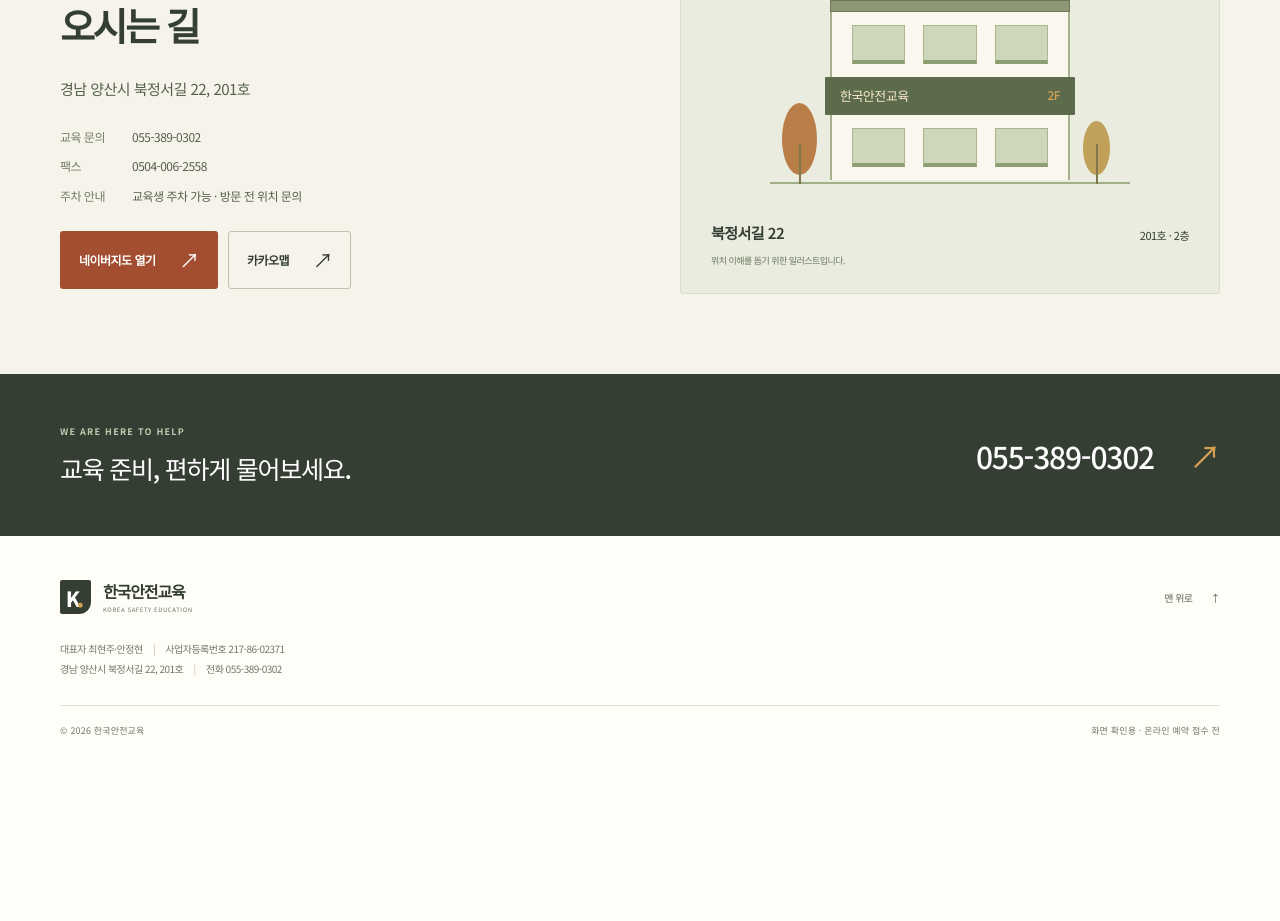
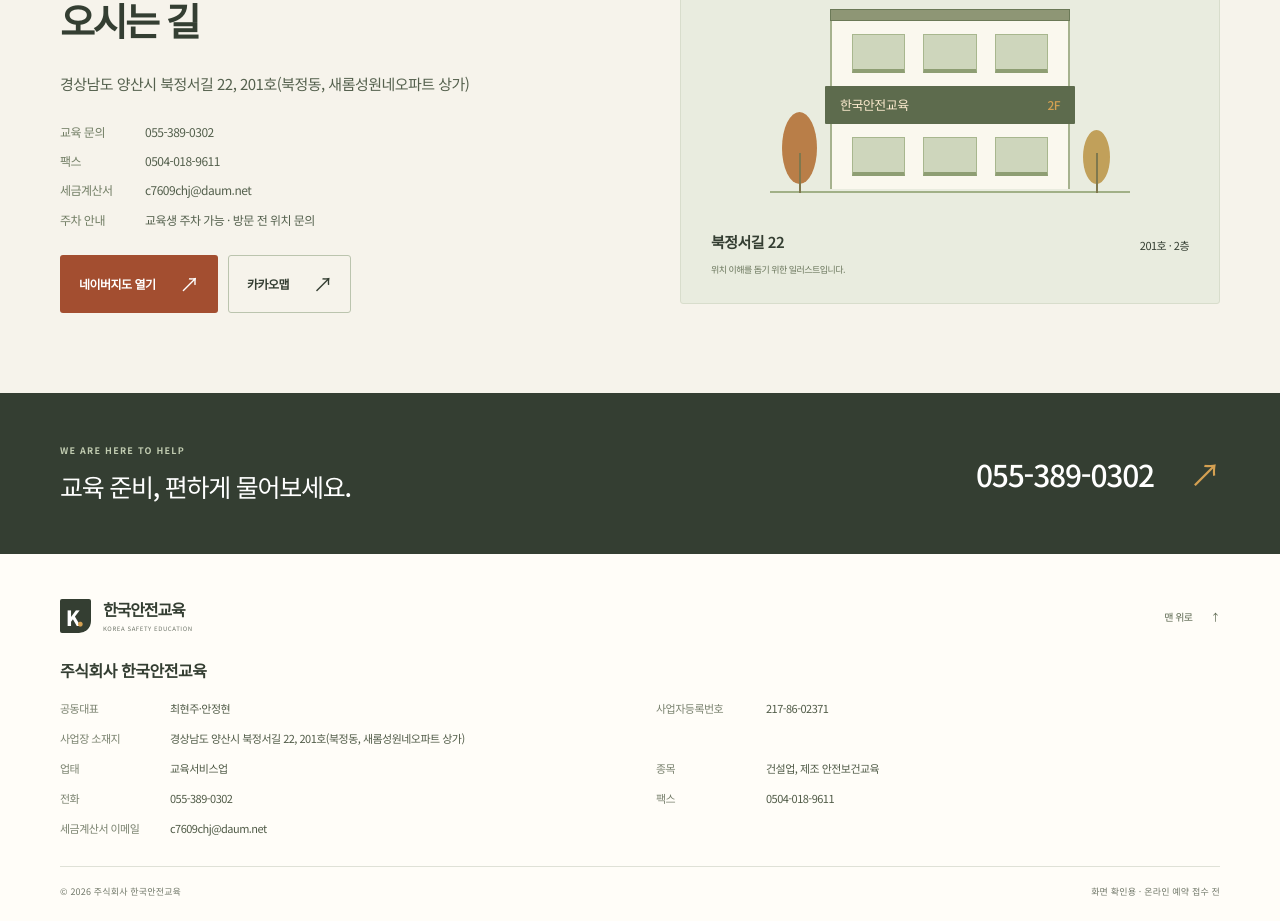
Before and after one commit to c7609chj8-dot/korea-safety-education, a Next.js app: page / in a window 1280 px wide. Shown: the part 3180-4101 px from the top of the page. Before the commit the page ends 3940 px from the top, so only its background shows below. Built offline with nearby package versions, Linux system fonts and the light colour scheme.

Commit message:
Update public company information from business registration certificate

```diff
--- a/app/globals.css
+++ b/app/globals.css
@@ -460,7 +460,20 @@ body { background: var(--paper); }
 .pause-symbol { height: 11px; width: 8px; border-inline: 2px solid currentColor; }
 .play-symbol { height: 0; width: 0; border-block: 6px solid transparent; border-left: 9px solid currentColor; margin-left: 2px; }
 .slider-disclaimer { padding: 0 22px 15px; color: #78816c; font-size: 9px; line-height: 1.7; word-break: keep-all; }
+.location-address { word-break: keep-all; overflow-wrap: anywhere; }
+.location-info dt { min-width: 61px; }
+.location-info dd { min-width: 0; overflow-wrap: anywhere; }
+.footer-company h2 { font-size: 16px; font-weight: 600; line-height: 1.6; letter-spacing: -.03em; }
+.footer-business-info { display: grid; grid-template-columns: 1fr 1fr; column-gap: 32px; row-gap: 9px; margin: 15px 0 0; font-size: 11px; line-height: 1.9; }
+.footer-business-info > div { display: flex; align-items: baseline; gap: 14px; min-width: 0; }
+.footer-business-info dt { flex: 0 0 96px; color: #7a826f; }
+.footer-business-info dd { margin: 0; min-width: 0; color: #505b47; overflow-wrap: anywhere; word-break: keep-all; }
+.footer-business-info .business-address, .footer-business-info .business-email { grid-column: 1 / -1; }
+.footer-business-info a:hover, .location-info a:hover { text-decoration: underline; text-underline-offset: 3px; }
 @media (max-width: 800px) {
+  .footer-business-info { grid-template-columns: 1fr; gap: 9px; }
+  .footer-business-info > div { gap: 10px; }
+  .footer-business-info dt { flex-basis: 94px; font-size: 10px; }
   .hero-slider { align-self: auto; }
   .slider-topline { padding: 12px 16px; }
   .slider-topline > span:first-child { font-size: 8px; }
--- a/app/page.tsx
+++ b/app/page.tsx
@@ -1,10 +1,10 @@
 import { Header } from '../components/header';
 import { HeroSlider } from '../components/hero-slider';
 import { ScheduleDemo } from '../components/schedule-demo';
+import { company } from '../lib/company';
 
-const address = '경남 양산시 북정서길 22, 201호';
-const naverMap = `https://map.naver.com/p/search/${encodeURIComponent(address)}`;
-const kakaoMap = `https://map.kakao.com/link/search/${encodeURIComponent(address)}`;
+const naverMap = `https://map.naver.com/p/search/${encodeURIComponent(company.shortAddress)}`;
+const kakaoMap = `https://map.kakao.com/link/search/${encodeURIComponent(company.shortAddress)}`;
 const faqs = [
   ['교육은 몇 시간인가요?', '건설업 기초안전보건교육은 4시간 과정으로 안내하고 있습니다. 평일은 13:00~17:00, 토요일은 사전 예약제로 09:00~13:00에 운영합니다. 방문 전 운영 여부를 확인해 주세요.'],
   ['당일 현장 접수도 가능한가요?', '현장 접수가 가능합니다. 다만 교육 운영 여부와 접수 가능 인원은 방문 전 055-389-0302로 확인해 주세요. 토요일은 사전 예약이 필요합니다.'],
@@ -26,7 +26,7 @@ export default function Home() {
             <p className="hero-tagline">현장의 첫걸음, 안전에서 시작합니다.</p>
             <p className="hero-description">교육시간과 준비물을 확인하고 편하게 문의하세요.<br />한국안전교육이 접수부터 교육까지 안내합니다.</p>
             <div className="hero-actions"><a href="#schedule" className="button button-dark">교육 일정 확인하기 <span aria-hidden="true">↗</span></a><a href="tel:0553890302" className="hero-phone">전화로 문의하기 <span aria-hidden="true">→</span></a></div>
-            <p className="hero-location"><span className="location-dot" aria-hidden="true" />경남 양산시 북정서길 22, 201호</p>
+            <p className="hero-location"><span className="location-dot" aria-hidden="true" />{company.shortAddress}</p>
           </div>
           <HeroSlider />
         </div>
@@ -55,13 +55,27 @@ export default function Home() {
       <section className="section container faq-section" id="faq"><div className="faq-intro"><p className="eyebrow">FREQUENTLY ASKED</p><h2>궁금한 점을<br />먼저 확인하세요.</h2><p>찾으시는 답변이 없으신가요?</p><a href="tel:0553890302" className="text-link">전화 상담하기 <span aria-hidden="true">↗</span></a></div><div className="faq-list">{faqs.map(([q, a], i) => <details key={q}><summary><span className="faq-number">0{i + 1}</span>{q}<span className="faq-plus" aria-hidden="true" /></summary><p>{a}</p></details>)}</div></section>
 
       <section className="location-section" id="location"><div className="container location-grid">
-        <div><p className="eyebrow">COME VISIT US</p><h2>한국안전교육으로<br />오시는 길</h2><p className="location-address">{address}</p><dl className="location-info"><div><dt>교육 문의</dt><dd><a href="tel:0553890302">055-389-0302</a></dd></div><div><dt>팩스</dt><dd>0504-006-2558</dd></div><div><dt>주차 안내</dt><dd>교육생 주차 가능 · 방문 전 위치 문의</dd></div></dl><div className="map-links"><a className="button button-dark" href={naverMap} target="_blank" rel="noopener noreferrer">네이버지도 열기 <span aria-hidden="true">↗</span></a><a className="button button-outline" href={kakaoMap} target="_blank" rel="noopener noreferrer">카카오맵 <span aria-hidden="true">↗</span></a></div></div>
+        <div><p className="eyebrow">COME VISIT US</p><h2>한국안전교육으로<br />오시는 길</h2><p className="location-address">{company.address}</p><dl className="location-info"><div><dt>교육 문의</dt><dd><a href={company.phoneHref}>{company.phone}</a></dd></div><div><dt>팩스</dt><dd>{company.fax}</dd></div><div><dt>세금계산서</dt><dd><a href={`mailto:${company.invoiceEmail}`}>{company.invoiceEmail}</a></dd></div><div><dt>주차 안내</dt><dd>교육생 주차 가능 · 방문 전 위치 문의</dd></div></dl><div className="map-links"><a className="button button-dark" href={naverMap} target="_blank" rel="noopener noreferrer">네이버지도 열기 <span aria-hidden="true">↗</span></a><a className="button button-outline" href={kakaoMap} target="_blank" rel="noopener noreferrer">카카오맵 <span aria-hidden="true">↗</span></a></div></div>
         <div className="location-card"><div className="location-card-top"><span>한국안전교육</span><span>YANGSAN</span></div><div className="building-art" aria-hidden="true"><div className="building-roof"/><div className="building-floor"><span/><span/><span/></div><div className="building-sign">한국안전교육 <b>2F</b></div><div className="building-floor"><span/><span/><span/></div><div className="building-ground"/><div className="tree tree-left"/><div className="tree tree-right"/></div><p>북정서길 22 <span>201호 · 2층</span></p><small>위치 이해를 돕기 위한 일러스트입니다.</small></div>
       </div></section>
 
       <section className="contact-strip"><div className="container"><div><p className="eyebrow">WE ARE HERE TO HELP</p><h2>교육 준비, 편하게 물어보세요.</h2></div><a href="tel:0553890302">055-389-0302 <span aria-hidden="true">↗</span></a></div></section>
     </main>
-    <footer className="footer"><div className="container"><div className="footer-top"><a className="brand" href="#top"><span className="brand-mark" aria-hidden="true">K<span>.</span></span><span><strong>한국안전교육</strong><small>KOREA SAFETY EDUCATION</small></span></a><a href="#top" className="back-top">맨 위로 <span aria-hidden="true">↑</span></a></div><p>대표자 최현주·안정현 <span className="divider">|</span> 사업자등록번호 217-86-02371</p><p>{address} <span className="divider">|</span> 전화 055-389-0302</p><div className="footer-bottom"><span>© {today.slice(0, 4)} 한국안전교육</span><span>화면 확인용 · 온라인 예약 접수 전</span></div></div></footer>
+    <footer className="footer"><div className="container"><div className="footer-top"><a className="brand" href="#top"><span className="brand-mark" aria-hidden="true">K<span>.</span></span><span><strong>한국안전교육</strong><small>KOREA SAFETY EDUCATION</small></span></a><a href="#top" className="back-top">맨 위로 <span aria-hidden="true">↑</span></a></div>
+      <section className="footer-company" id="business-info" aria-label="사업자 정보">
+        <h2>{company.legalName}</h2>
+        <dl className="footer-business-info">
+          <div><dt>공동대표</dt><dd>{company.representatives}</dd></div>
+          <div><dt>사업자등록번호</dt><dd>{company.businessNumber}</dd></div>
+          <div className="business-address"><dt>사업장 소재지</dt><dd>{company.address}</dd></div>
+          <div><dt>업태</dt><dd>{company.businessType}</dd></div>
+          <div><dt>종목</dt><dd>{company.businessItems}</dd></div>
+          <div><dt>전화</dt><dd><a href={company.phoneHref}>{company.phone}</a></dd></div>
+          <div><dt>팩스</dt><dd>{company.fax}</dd></div>
+          <div className="business-email"><dt>세금계산서 이메일</dt><dd><a href={`mailto:${company.invoiceEmail}`}>{company.invoiceEmail}</a></dd></div>
+        </dl>
+      </section>
+      <div className="footer-bottom"><span>© {today.slice(0, 4)} {company.legalName}</span><span>화면 확인용 · 온라인 예약 접수 전</span></div></div></footer>
     <nav className="mobile-actions" aria-label="빠른 문의 및 일정"><a href="tel:0553890302" className="mobile-contact"><span>전화 문의</span><strong>055-389-0302</strong></a><a href="#schedule" className="mobile-schedule">교육 일정 확인 <span aria-hidden="true">↗</span></a></nav>
   </>;
 }
--- /dev/null
+++ b/lib/company.ts
@@ -0,0 +1,15 @@
+// Public business information transcribed from the user-provided registration certificate.
+// The certificate image and corporate registration number are not published.
+export const company = {
+  legalName: '주식회사 한국안전교육',
+  representatives: '최현주·안정현',
+  businessNumber: '217-86-02371',
+  address: '경상남도 양산시 북정서길 22, 201호(북정동, 새롬성원네오파트 상가)',
+  shortAddress: '경남 양산시 북정서길 22, 201호',
+  businessType: '교육서비스업',
+  businessItems: '건설업, 제조 안전보건교육',
+  phone: '055-389-0302',
+  phoneHref: 'tel:0553890302',
+  fax: '0504-018-9611',
+  invoiceEmail: 'c7609chj@daum.net',
+} as const;
```
